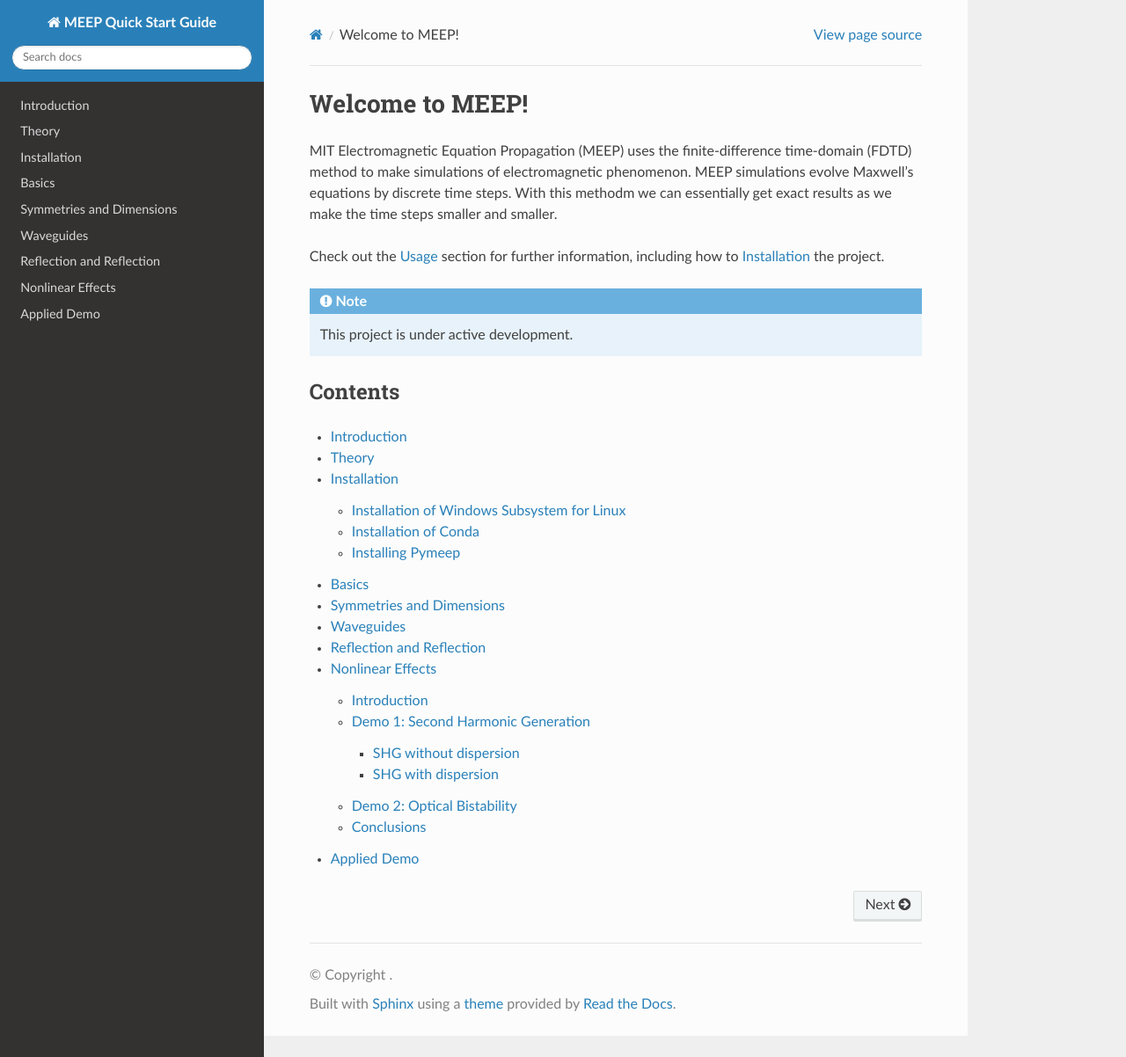
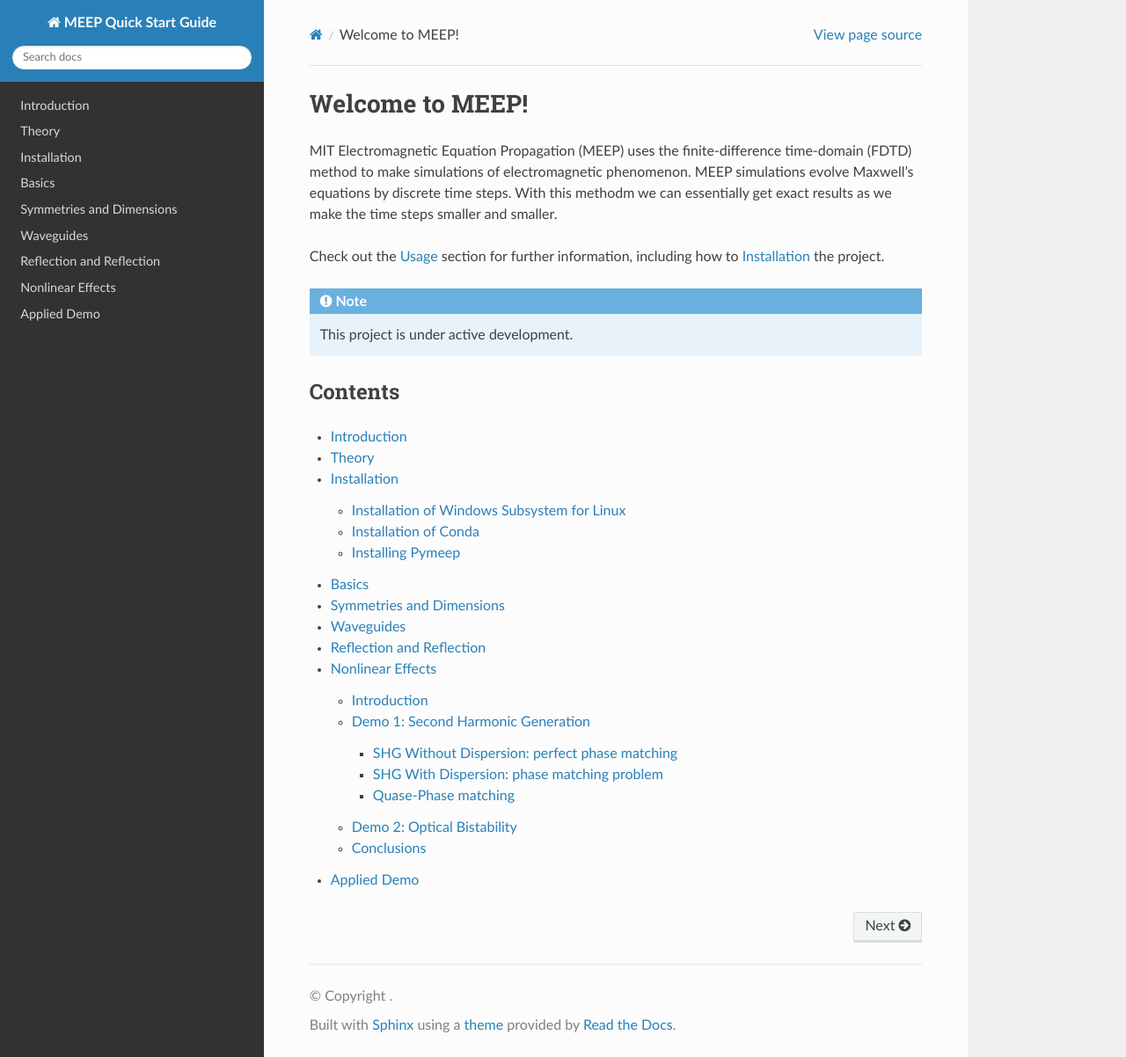
Before and after one commit to lehtisa/tuni_meep_doc, a Sphinx documentation site: the page built from docs/source/index.rst, in a window 1280 px wide and 1202 px high. Shown: the whole window at 88% size. Built offline with Sphinx 7.4.7 and the Read the Docs theme 3.1.0, drawn with Linux system fonts in a browser that asks for light colours.

Commit message:
Fix typos

```diff
--- a/docs/source/nonlinear_phenomena.rst
+++ b/docs/source/nonlinear_phenomena.rst
@@ -9,11 +9,11 @@ Introduction
 
 MEEP supports nonlinear optical simulations via materials with user defined :math:`\chi^{(2)}` or :math:`\chi^{(3)}` nonlinear susceptibilities. In this section, we will provide example simulations of both second and third order nonlinear effects: second harmonic generation under different phase matching conditions and optical bistability. We hope these examples will be useful for new MEEP users looking to simulate nonlinear effects, as the official MEEP documentation provides only a single `example simulation on nonlinearities <https://meep.readthedocs.io/en/latest/Python_Tutorials/Third_Harmonic_Generation/>`_.
 
-First, we will give a (very) brief introduction nonlinear optics. Within the linear regime where the optical electric field :math:`\tilde{E}` is not very large, the material polarization :math:`\tilde{P}` is given by
+First, we will give a very brief introduction nonlinear optics. Within the linear regime where the optical electric field :math:`\tilde{E}` is not very large, the material polarization :math:`\tilde{P}` is given by
 
 .. math::
 
-   \tilde{P} = \varepsilon_0 \chi^{(1)} \tilde{E}
+   \tilde{P} = \varepsilon_0 \chi^{(1)} \tilde{E},
 
 where :math:`\varepsilon_0` is the vacuum permittivity and :math:`\chi^{(1)}` is the linear susceptibility. However, if the electric field is sufficiently large (i.e. intensity is high), the linear relationship no longer holds and nonlinear correction terms are required. In this case, the material polarization can be written as
 
@@ -21,7 +21,9 @@ where :math:`\varepsilon_0` is the vacuum permittivity and :math:`\chi^{(1)}` is
 
    \tilde{P} = \varepsilon_0 \left[ \chi^{(1)} \tilde{E} + \chi^{(2)} \tilde{E}^2 + \chi^{(3)} \tilde{E}^3 + \ldots \right],
 
-where :math:`\chi^{(2)}` and :math:`\chi^{(3)}` are second and third order nonlinear susceptibilities, respectively. The powers of the electric field have severe consequences, some of which can be deduced with a simple treatment. If we write the optical electric field as as the sum of a complex field and it's complex conjugate :math:`\tilde{E} = E e^{-\mathrm{i} \omega t} + E^* e^{\mathrm{i} \omega t}`, the second order nonlinear polarization becomes
+where :math:`\chi^{(2)}` and :math:`\chi^{(3)}` are second and third order nonlinear susceptibilities, respectively. The powers of the electric field have severe consequences, some of which can be deduced with a simple treatment.
+
+If we write the optical electric field as as the sum of a complex field and it's complex conjugate :math:`\tilde{E} = E e^{-\mathrm{i} \omega t} + E^* e^{\mathrm{i} \omega t}`, the second order nonlinear polarization becomes
 
 .. math::
 
@@ -53,13 +55,18 @@ Demo 1: Second Harmonic Generation
 
 lorem ipsum
 
-SHG without dispersion
-----------------------
+SHG Without Dispersion: perfect phase matching
+----------------------------------------------
 
 lorem ipsum
 
-SHG with dispersion
--------------------
+SHG With Dispersion: phase matching problem
+-------------------------------------------
+
+lorem ipsum
+
+Quase-Phase matching
+--------------------
 
 lorem ipsum
 
```
Also changed, not shown: other parts of docs/source/nonlinear_phenomena.rst (+2 -2 lines).
